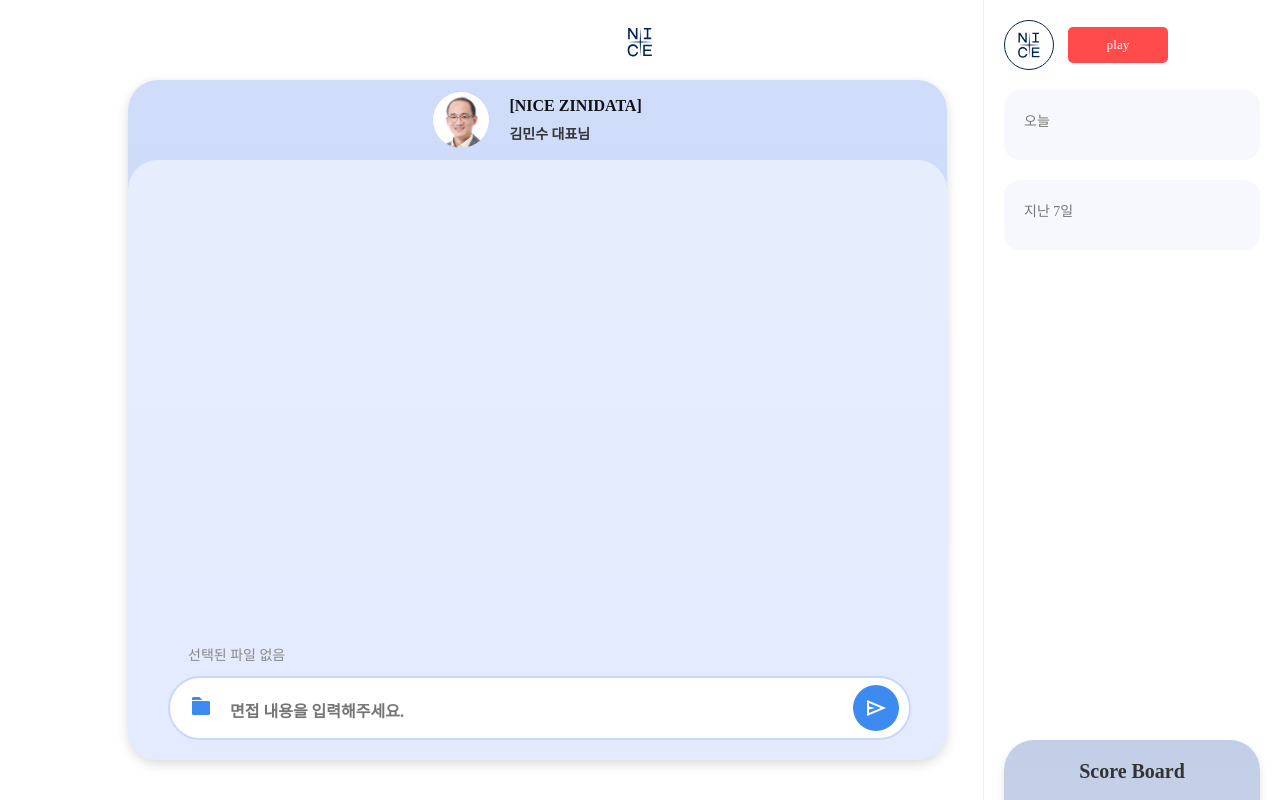
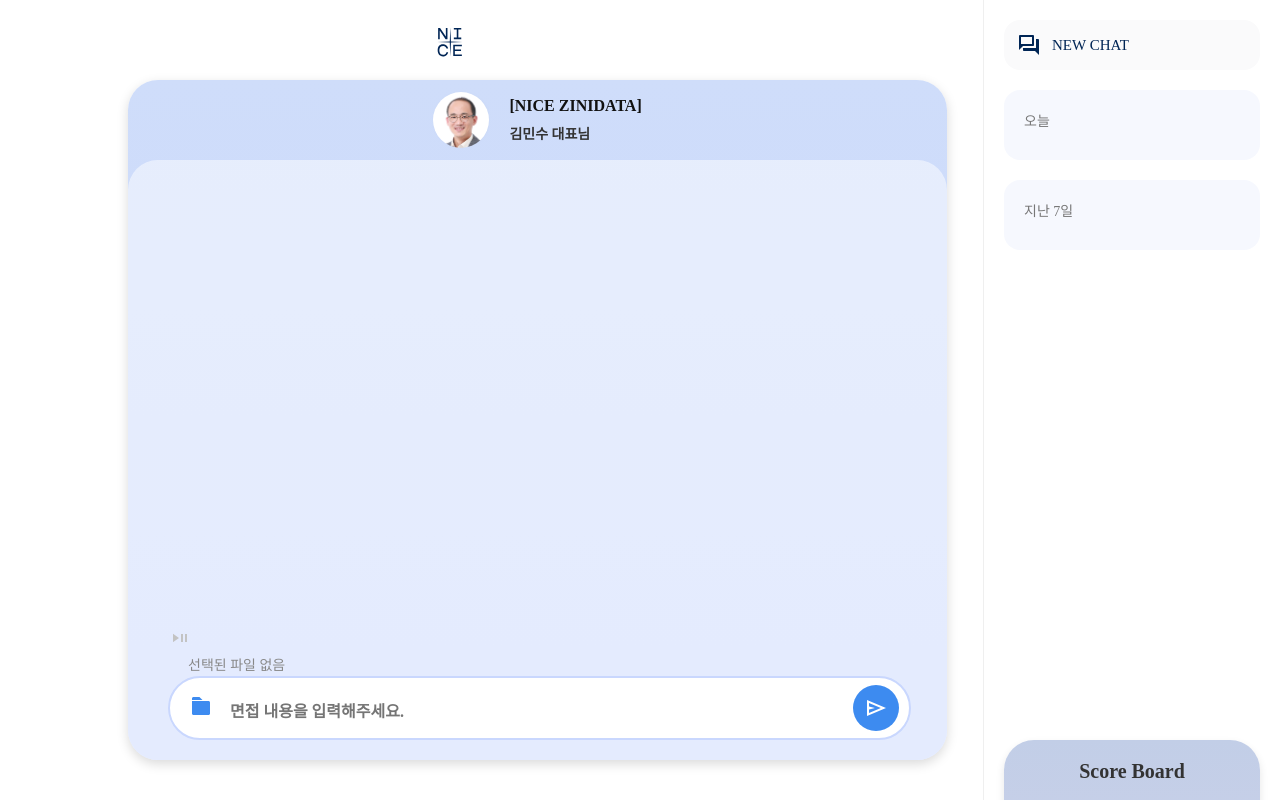
Before and after one commit to junghyunjang-tech/samdoo92_py, a Flask app: template templates/index.html in a window 1280 px wide. Run offline with Flask 2, Linux system fonts and the light colour scheme; the template is opened without the code that fills it, so the values that code supplies are empty; some web fonts are replaced.

Commit message:
css 수정

```diff
--- a/static/css/styles.css
+++ b/static/css/styles.css
@@ -15,7 +15,7 @@ body {
 .logo {
     position: absolute;
     top: 25px;
-    left: 50%;transform:translateX(-50%);
+    left: calc(50% - 190px);transform:translateX(-50%);
     width: 30px;
 }
 .main-content {
@@ -87,7 +87,7 @@ form {
     flex-direction: column;
     justify-content: center;
     align-items: flex-start;
-    margin-top: 50px;
+    margin-top: 34px;
     gap: 10px;
     width: 100%;
 }
@@ -112,16 +112,24 @@ input[type="submit"], input[type="button"], .view-video-button {
     margin-right: 10px;
 }
 
-#reset_btn {background:transparent !important;border:1px solid #002555 !important;color:transparent !important;border-radius: 50% !important;cursor: pointer;font-weight: 500;width: 50px !important;height:50px !important;}
-.resetBtn {position: relative;}
-.resetBtn:after {content:'';display:inline-block;width:40px;height:40px;background:url('/static/images/logo.svg') no-repeat center center / 30px 30px;position:absolute;top:50%;left:5px;transform:translateY(-50%);z-index:-9}
-
+.messages {position:relative;}
+#reset_btn {background:transparent !important;border:0 !important;color:transparent !important;border-radius: 50% !important;cursor: pointer;font-weight: 500;width: 50px !important;height:50px !important;}
+.resetBtn {position: relative;background:#FAFAFB;border-radius:16px;}
+.resetBtn:hover {background:#F1F1F3;}
+.resetBtn #reset_btn {width:100% !important;margin-right:0 !important;position:relative;z-index:9}
+.resetBtn:after {content:'';display:inline-block;width:40px;height:40px;background:url('/static/images/new.svg') no-repeat center center / 24px 24px;position:absolute;top:50%;left:5px;transform:translateY(-50%);z-index:1}
+.resetBtn:before {content:'NEW CHAT';font-size:15px;position:absolute;top:50%;left:48px;transform:translateY(-50%);font-family:'Pretendard';font-weight:500;color:#002555}
+.playBtn{position:absolute;bottom:-5px;left:0;background:transparent !important;}
+.playBtn #mp3_play_btn {background:transparent !important;color:transparent !important;padding:0 !important;}
+.playBtn:after {content:'';display:inline-block;position: absolute;top:50%;left:0;transform:translateY(-50%);background:url('/static/images/play.svg') no-repeat center center / 24px 24px;width:24px;height:24px;z-index:-1}
+.playBtn:hover:after {content:'';background:url('/static/images/play_blue.svg') no-repeat center center / 24px 24px;}
 
 .form-container {position:relative;}
 .submitBtn {padding:0 !important;width:46px !important;height:46px;border-radius:50% !important;color:transparent !important;z-index:9;position:relative;background:transparent !important;}
 .file-upload{position:absolute;top:0;left:0;}
 .uploadBtn {position:absolute;top:-42px;right:0}
 .submit_btn {position:absolute;top:50%;right:8px;transform:translateY(-50%);background:#3d8bf0 !important;border-radius:50%;width:46px;height:46px;}
+.submit_btn:hover {background:#3378d1 !important;}
 .submit_btn:after {content:'';display:inline-block;width:24px;height:24px;background:url('/static/images/submit.svg') no-repeat center center / 24px 24px;position:absolute;top:50%;left:50%;transform:translate(-50%,-50%);}
 input[type="submit"] {
     background-color: #3d8bf0;
@@ -251,7 +259,7 @@ input[type="file"] {
 .file-info {
     font-size: 14px;
     color: #888;
-    position:absolute;top:-32px;left:20px;
+    position:absolute;top:-22px;left:20px;
 }
 .formBox {position:relative;}
 .threads {position:fixed;top:0;right:0;width:20%;height:calc(100vh - 40px);border-left:1px solid #efefef;padding:20px;overflow-y: scroll;margin-bottom:160px}
--- a/templates/index.html
+++ b/templates/index.html
@@ -28,6 +28,10 @@
     <div class="container">
         <div class="messages" id="messages">
             {{ my_variable|safe }}
+
+            <div class="playBtn">
+                <input type="button" value="play" class="reset" id="mp3_play_btn" title="음성으로 듣기"/>
+            </div>
         </div>
         <div class="formBox">
             <form id="chat-form" action="/submit" method="post" class="form-container" enctype="multipart/form-data">
@@ -46,10 +50,7 @@
 </div>
 <div class="threads">
     <div class="resetBtn">
-    <input type="button" value="Reset" class="reset" id="reset_btn" onclick="location.href='/reset'"/>
-    <input type="button" value="play" class="reset" id="mp3_play_btn">
-
-
+        <input type="button" value="Reset" class="reset" id="reset_btn" title="새 채팅" onclick="location.href='/reset'"/>
     </div>
     <div class="sectionThreads">
         <p class="threadTit">오늘</p>
```
Also changed, not shown: static/images/new.svg (added), static/images/play.svg (added), static/images/play_blue.svg (added).
